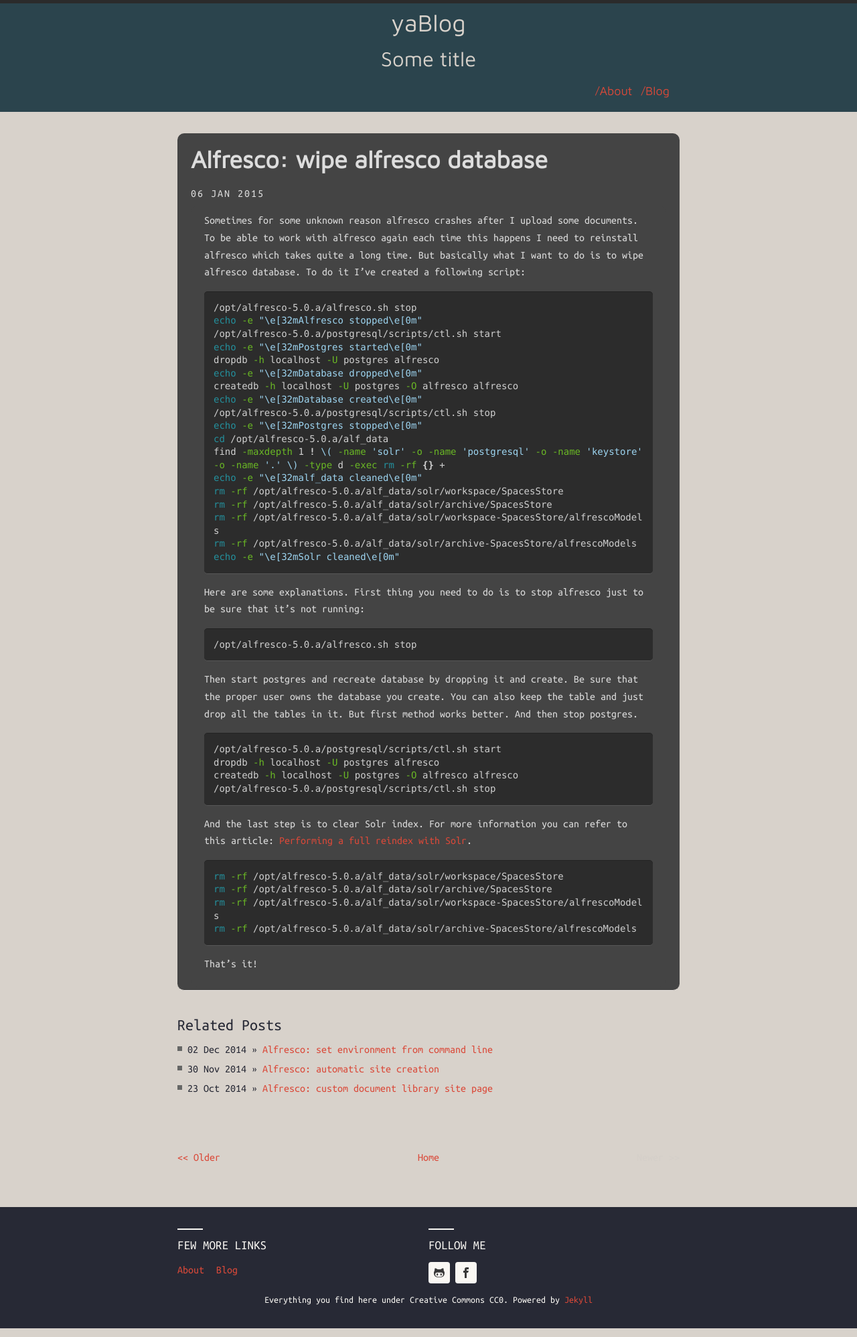
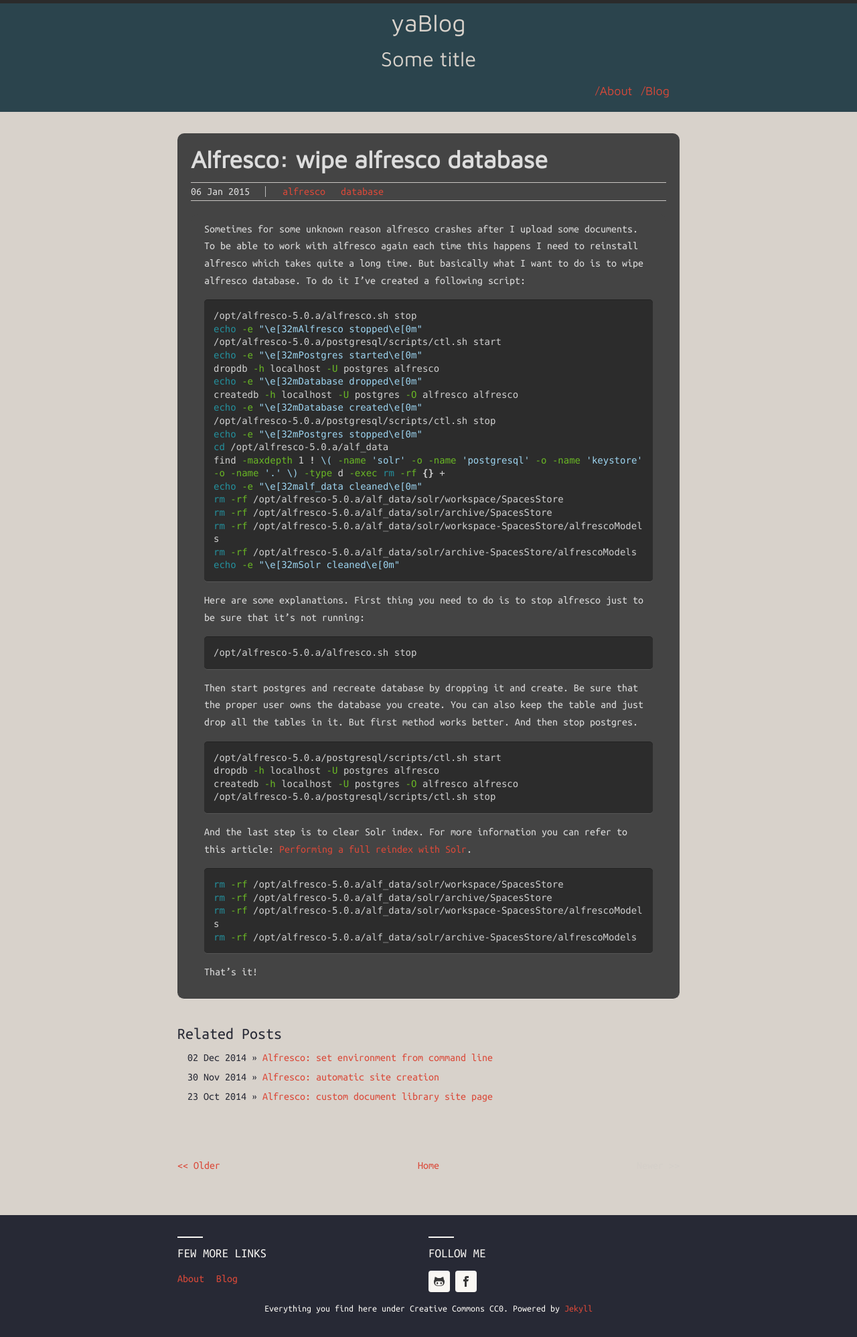
Before and after one commit to streetturtle/streetturtle.github.io, a Jekyll site: the page built from _posts/2015-01-06-wipe-alfresco-database.markdown, in a window 1280 px wide. Shown: the whole page at 67% size. Built offline with Jekyll 4.4.1, drawn with Linux system fonts in a browser that asks for light colours; nearby versions of some CDN libraries.

Commit message:
Added tags support

```diff
--- a/_layouts/post.html
+++ b/_layouts/post.html
@@ -6,7 +6,14 @@
 
 	<div class="post">
 		<h1>{{ page.title }}</h1>
-		<span class="post-date">{{ page.date | date_to_string }}</span>
+		<div class="post-meta-inf">
+			<time>{{ page.date | date_to_string }}</time>
+			<ul>
+				{% for tag in page.tags %}
+					<li><a href="/tag/{{ tag }}">{{ tag }}</a></li>
+				{% endfor %}
+			</ul>
+		</div>
 		<div class="post">
 			{{ content }}
 		</div>
--- /dev/null
+++ b/_plugins/_tag_gen.rb
@@ -0,0 +1,33 @@
+module Jekyll
+  class TagIndex < Page
+    def initialize(site, base, dir, tag)
+      @site = site
+      @base = base
+      @dir = dir
+      @name = 'index.html'
+      self.process(@name)
+      self.read_yaml(File.join(base, '_layouts'), 'tag_index.html')
+      self.data['tag'] = tag
+      tag_title_prefix = site.config['tag_title_prefix'] || 'Posts Tagged &ldquo;'
+      tag_title_suffix = site.config['tag_title_suffix'] || '&rdquo;'
+      self.data['title'] = "#{tag_title_prefix}#{tag}#{tag_title_suffix}"
+    end
+  end
+  class TagGenerator < Generator
+    safe true
+    def generate(site)
+      if site.layouts.key? 'tag_index'
+        dir = site.config['tag_dir'] || 'tag'
+        site.tags.keys.each do |tag|
+          write_tag_index(site, File.join(dir, tag), tag)
+        end
+      end
+    end
+    def write_tag_index(site, dir, tag)
+      index = TagIndex.new(site, site.source, dir, tag)
+      index.render(site.layouts, site.site_payload)
+      index.write(site.dest)
+      site.pages << index
+    end
+  end
+  	end
--- a/_posts/2014-10-23-alf-custom-doclibrary-site-page.markdown
+++ b/_posts/2014-10-23-alf-custom-doclibrary-site-page.markdown
@@ -4,6 +4,8 @@
 date:   2014-10-23 19:17:52
 description: Here I'll show how to create a custom page for alfresco site which points to some folder inside document library.
 categories: jekyll update
+tags:
+- alfresco
 ---
 
 Here I want to explain how to create a custom site page:
--- a/_posts/2014-11-30-automatic-site-creation.markdown
+++ b/_posts/2014-11-30-automatic-site-creation.markdown
@@ -4,6 +4,8 @@
 date:   2014-11-30 16:48:45
 categories:
 description: In this post is described how to create an alfresco sites using simple webscript.
+tags:
+- alfresco
 ---
 
 Usually when you develop some new features for Alfresco you need to completely clean the project. Which is not so good since you will loose all manually created things such us users or sites. In case of users you can integrate Alfresco with () But for sites it could be quite complicated to manually recreate them, especially when you have more than 5 sites. In this post I'd like to show how to create sites automatically when Alfresco starts. So that you could be sure that your sites are in place.
--- a/_posts/2014-12-02-pass-env-from-command-line.markdown
+++ b/_posts/2014-12-02-pass-env-from-command-line.markdown
@@ -4,6 +4,8 @@
 date:   2014-12-02 16:48:45
 categories:
 description: This post describes how to change Alfresco environment for DB connection using command line arguments.
+tags:
+- alfresco
 ---
 
 In `module-context.xml` add following bean:
--- a/_posts/2015-01-06-wipe-alfresco-database.markdown
+++ b/_posts/2015-01-06-wipe-alfresco-database.markdown
@@ -4,6 +4,9 @@
 date:   2015-01-06 16:23:45
 categories:
 description: Here I'm showing how to wipe alfresco database.
+tags:
+- alfresco
+- database
 ---
 Sometimes for some unknown reason alfresco crashes after I upload some documents. To be able to work with alfresco again each time this happens I need to reinstall alfresco which takes quite a long time. But basically what I want to do is to wipe alfresco database. To do it I've created a following script:
 
--- a/assets/css/main.scss
+++ b/assets/css/main.scss
@@ -384,7 +384,7 @@
       @include font-size(14px);
       color: $color-2;
       line-height: 1.6;
-      background: url(./images/bullet.svg);
+      /*background: url(./images/bullet.svg);*/
       background-repeat: no-repeat;
       background-position: 0 6px;
       padding: 0 0 5px 15px;
@@ -459,7 +459,7 @@
 }
 
 .no-svg div.page-content ul li {
-  background: url(./images/bullet.png);
+  /*background: url(./images/bullet.png);*/
   @include font-size(13px);
   color: $color-2;
   line-height: 1.6;
@@ -642,7 +642,6 @@
   padding: 10px 20px 10px;
   border-radius: 10px;
   @include MQ(M) {
-
     padding-bottom: 5px;
   }
 
@@ -654,8 +653,8 @@
   &:last-child {
     border-bottom: none;
   }
-}
-span.post-date {
+
+/*span.post-date {
   line-height: 1.6;
   letter-spacing: 2px;
   text-transform: uppercase;
@@ -663,9 +662,35 @@
   overflow: hidden;
   display: block;
   padding: 5px 0;
+  text-align: right;
 
   @include MQ(M) {
     @include font-size(16px);
+  }*/
+
+  div.post-meta-inf{
+
+border: 1px solid #C9C6C3;
+border-width: 1px 0;
+/*color: #666;
+font-size: 12px;
+line-height: 20px;*/
+margin: 0 0 20px;
+padding: 1px 0;
+/*text-transform: uppercase;*/
+
+    ul{
+      border-left: 1px solid #bbb;
+      display: inline;
+      margin-left: 15px;
+      padding: 0 0 0 10px;
+    }
+    ul > li{
+      display: inline;
+      /*list-style-type: none;
+      padding-right: 20px;
+      float: left;*/
+    }
   }
 }
 
```
Also changed, not shown: _layouts/tag_index.html (added, +32 -0 lines).
